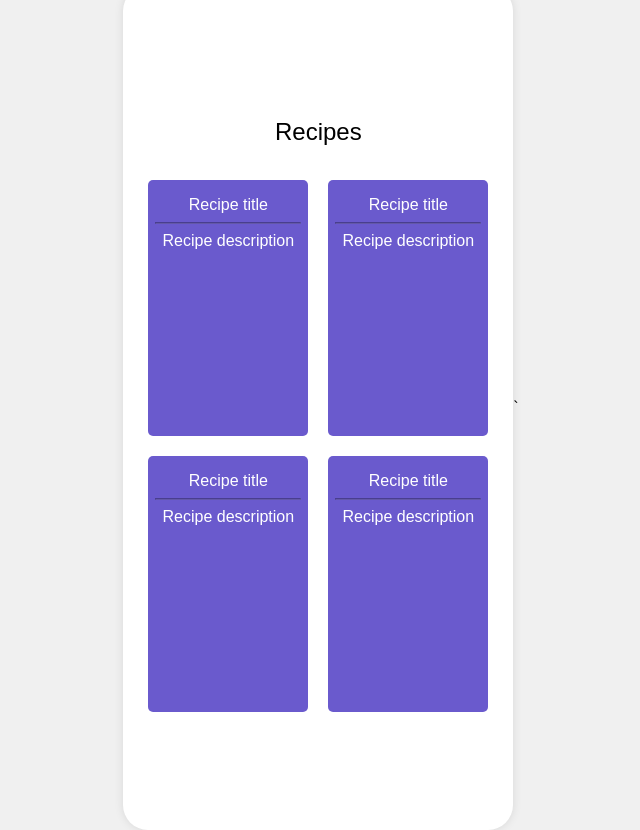
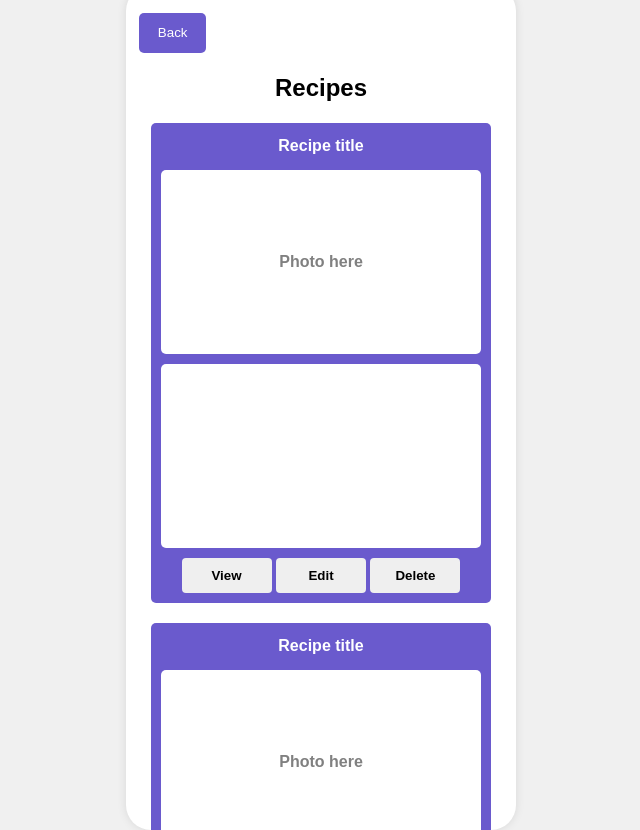
Before and after one commit to software-students-fall2023/2-web-app-exercise-team-2, a Flask app: page /mainscreen in a window 1280 px wide. Shown: the whole page, without its empty margins (319-959 px from the left). Run offline with Flask 3, Linux system fonts and the light colour scheme; data that the repository does not hold is empty.

Commit message:
mainscreen, add/edit, html layout

```diff
--- a/templates/mainscreen.html
+++ b/templates/mainscreen.html
@@ -4,7 +4,7 @@
 <head>
     <meta charset="UTF-8">
     <meta name="viewport" content="width=device-width, initial-scale=1.0">
-    <title>Login Screen</title>
+    <title>Main screen</title>
     <style>
         body {
             font-family: Arial, sans-serif;
@@ -13,9 +13,24 @@
             justify-content: center;
             align-items: center;
             height: 100vh;
+            font-weight: bold;
         }
 
+        .title {
+            position: absolute;
+            top: 10%;
+            width: 100%;
+            text-align: center;
+            font-size: 1.5em;
+            font-weight: bold;
+            margin: 0;
+            padding: 0;
+            line-height: 1.5em;
+        }
+
+
         .phone-container {
+            position: relative;
             width: 390px;
             height: 844px;
             background-color: #ffffff;
@@ -28,7 +43,22 @@
             overflow: hidden;
         }
 
+        .top-left {
+            position: absolute;
+            top: 2em;
+            left: 1em;
+            background-color: slateblue;
+            border-radius: 5px;
+            border: 0;
+            width: 5em;
+            height: 3em;
+            color: white;
+            padding: 5px;
+        }
+
         .container {
+            margin-top: auto;
+            height: 85%;
             width: 22.5em;
             display: flex;
             flex-wrap: wrap;
@@ -37,13 +67,59 @@
             white-space: nowrap;
         }
 
-        .title {
-            font-size: 24px;
+        .recipe {
+            display: flex;
+            flex-direction: column;
+            justify-content: space-around;
+            align-items: center;
+            position: relative;
+            flex: auto;
+            background-color: slateblue;
+            color: white;
+            height: 30em;
             text-align: center;
-            margin-top: 1em;
-            margin-bottom: 1em;
+            border-radius: 5px;
+            margin: 10px;
+            padding: 10px;
+            box-sizing: border-box;
+            overflow: hidden;
+        }
 
+        .recipe-title {
+            font-size: 16px;
+            text-align: center;
+            display: flex;
+            justify-content: center;
+            align-items: center;
+            height: 100%;
         }
+
+        .recipe-photo {
+            display: flex;
+            justify-content: center;
+            align-items: center;
+            box-sizing: border-box;
+            flex: 0 0 40%;
+            width: 100%;
+            margin-top: 10px;
+            border-radius: 5px;
+            background-color: white;
+            background-size: cover;
+            background-position: center;
+            color: grey;
+        }
+
+        .recipe-description {
+            word-wrap: break-word;
+            flex: 0 0 40%;
+            width: 100%;
+            box-sizing: border-box;
+            background-color: white;
+            border-radius: 5px;
+            overflow-y: auto;
+            margin-top: 10px;
+        }
+
 
         .input {
             width: 100%;
@@ -55,66 +131,55 @@
             box-sizing: border-box;
         }
 
-        .button {
+        .recipe-button{
+            flex: 0 0 40%;
             width: 100%;
-            background-color: #E6E6FA;
+            padding: 10px 15px;
+            margin-top: 10px;
+            border-radius: 4px;
+            border: none;
             color: black;
-            padding: 10px;
-            border: none;
-            border-radius: 4px;
-            cursor: pointer;
+            display: inline-block;
+            width: 90px;
             box-sizing: border-box;
-        }
-
-        .recipe {
-            flex: 1 1 150px;
-            background-color: slateblue;
-            color: white;
-            height: 15em;
-            text-align: center;
-            padding-top: 1em;
-            border-radius: 5px;
-            margin: 10px;
-        }
-
-        .bar {
-            width: 90%;
-            border-color: black;
-            opacity: 30%;
+            font-weight: bold;
         }
     </style>
 </head>
 
 <body>
     <div class="phone-container">
+        <button class="top-left">Back</button>
+        <div class="title">Recipes</div>
+        <div class="container">
+
+            <div class="recipe">
+                <div class="recipe-title">Recipe title</div>
+                <div class="recipe-photo">Photo here</div>
+                <div class="recipe-description">dfgdfgfgfdgdfgdfgdfdfsdfsdfsdg</div>
+                <div class="button-container">
+                    <button class="recipe-button">View</button>
+                    <button class="recipe-button">Edit</button>
+                    <button class="recipe-button">Delete</button>
+                </div>
+            </div>
 
 
-        <div class="title">Recipes</div>
+
+            <div class="recipe">
+                <div class="recipe-title">Recipe title</div>
+                <div class="recipe-photo">Photo here</div>
+                <div class="recipe-description">dfgdfgfgfdgdfgdfgdfdfsdfsdfsdg</div>
+                <div class="button-container">
+                    <button class="recipe-button">View</button>
+                    <button class="recipe-button">Edit</button>
+                    <button class="recipe-button">Delete</button>
+                </div>
+            </div>
 
 
-        <div class="container">
-            <div class="recipe">Recipe title<div>
-            <!-- need to make a class for the description so that the text doesn't overflow -->
-                    <hr class="bar"> Recipe description
-                </div>
-            </div>
-            <div class="recipe">Recipe title<div>
-                    <hr class="bar"> Recipe description
-                </div>
-            </div>
-            <div class="recipe">Recipe title<div>
-                    <hr class="bar"> Recipe description
-                </div>
-            </div>
-            <div class="recipe">Recipe title<div>
-                    <hr class="bar"> Recipe description
-                </div>
-            </div>
         </div>
-
-
     </div>
-    </div>
-</body>`
+</body>
 
 </html>
```
Also changed, not shown: templates/addscreen.html (+184 -0 lines), templates/editscreen.html (+184 -0 lines).
